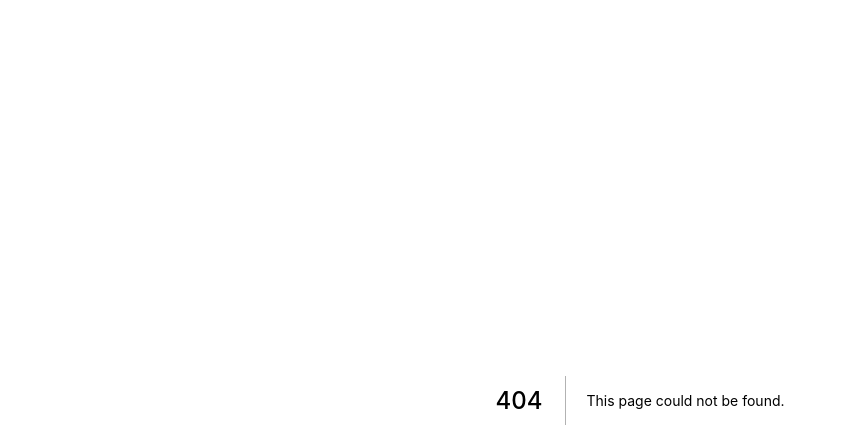
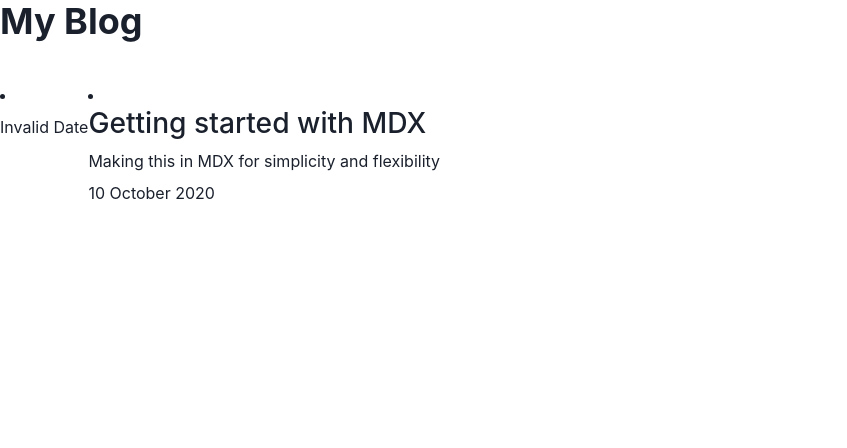
Before and after one commit to mikerhyssmith/Seablogium, a Next.js app: page /blog in a window 1280 px wide. Before the commit this address had no page. Shown: the top 448 px of the page, without its empty margins (0-847 px from the left). Built offline with nearby package versions, Linux system fonts and the light colour scheme.

Commit message:
Initial setup for rendering blog posts

```diff
--- /dev/null
+++ b/lib/posts.ts
@@ -0,0 +1,43 @@
+import fs from "fs";
+import path from "path";
+import matter from "gray-matter";
+
+//Finding directory named "posts" from the current working directory of Node.
+const postDirectory = path.join(process.cwd(), "posts");
+
+export const getSortedPosts = () => {
+  //Reads all the files in the post directory
+  const fileNames = fs.readdirSync(postDirectory);
+
+  const allPostsData = fileNames.map((filename) => {
+    const slug = filename.replace(".mdx", "");
+
+    const fullPath = path.join(postDirectory, filename);
+    //Extracts contents of the MDX file
+    const fileContents = fs.readFileSync(fullPath, "utf8");
+    const { data } = matter(fileContents);
+
+    const options = { month: "long", day: "numeric", year: "numeric" };
+    const formattedDate = new Date(data.date).toLocaleDateString(
+      "en-GB",
+      options
+    );
+
+    const frontmatter = {
+      ...data,
+      date: formattedDate,
+    };
+    return {
+      slug,
+      ...frontmatter,
+    };
+  });
+
+  return allPostsData.sort((a, b) => {
+    if (new Date(a.date) < new Date(b.date)) {
+      return 1;
+    } else {
+      return -1;
+    }
+  });
+};
--- /dev/null
+++ b/next.config.js
@@ -0,0 +1,6 @@
+
+const withMDX = require("@next/mdx")();
+
+module.exports = withMDX({
+  pageExtensions: ["js", "tsx", "mdx"],
+});
--- a/package.json
+++ b/package.json
@@ -11,6 +11,7 @@
     "@chakra-ui/react": "^1.1.5",
     "@emotion/react": "^11.1.4",
     "@emotion/styled": "^11.0.0",
+    "@mdx-js/loader": "^1.6.22",
     "@next/mdx": "^10.0.5",
     "framer-motion": "^3.2.2-rc.1",
     "gray-matter": "^4.0.2",
--- a/pages/_app.tsx
+++ b/pages/_app.tsx
@@ -1,7 +1,12 @@
-import '../styles/globals.css'
+import "../styles/globals.css";
+import { ChakraProvider } from "@chakra-ui/react";
 
 function MyApp({ Component, pageProps }) {
-  return <Component {...pageProps} />
+  return (
+    <ChakraProvider>
+      <Component {...pageProps} />
+    </ChakraProvider>
+  );
 }
 
-export default MyApp
+export default MyApp;
--- /dev/null
+++ b/pages/blog/index.tsx
@@ -0,0 +1,65 @@
+import { Flex, Heading, Box, Text } from "@chakra-ui/react";
+import Link from "next/link";
+import React, { FunctionComponent } from "react";
+import { getSortedPosts } from "../../lib/posts";
+
+export interface IBlogIndex {
+  allPostsData: {
+    date: string;
+    slug: string;
+    title: string;
+    excerpt: string;
+  }[];
+}
+
+const BlogIndex: FunctionComponent<IBlogIndex> = ({ allPostsData }) => {
+  return (
+    <>
+      <Box>
+        <Heading>My Blog</Heading>
+        <Flex
+          sx={{
+            flexWrap: "wrap",
+            mt: "2rem",
+            direction: "column",
+          }}
+        >
+          {allPostsData.map(({ slug, date, title, excerpt }) => (
+            <Box variant="containers.postCard" sx={{ my: "0.5rem" }} key={slug}>
+              <li>
+                <Box>
+                  <Link key={slug} href="/blog/[slug]" as={`/blog/${slug}`}>
+                    <a>
+                      <Heading
+                        sx={{
+                          fontSize: "calc(1.6rem + 0.2vw)",
+                          fontWeight: "500",
+                        }}
+                      >
+                        {title}
+                      </Heading>
+                    </a>
+                  </Link>
+
+                  <Box sx={{ my: "0.5rem" }}>{excerpt}</Box>
+
+                  <Text>{date}</Text>
+                </Box>
+              </li>
+            </Box>
+          ))}
+        </Flex>
+      </Box>
+    </>
+  );
+};
+export default BlogIndex;
+
+export async function getStaticProps() {
+  const allPostsData = getSortedPosts();
+  return {
+    props: {
+      allPostsData,
+    },
+  };
+}
--- /dev/null
+++ b/posts/getting-started-with-mdx.mdx
@@ -0,0 +1,25 @@
+---
+title: "Getting started with MDX"
+date: "2020-10-10"
+author: "MDX Team"
+excerpt: "Making this in MDX for simplicity and flexibility"
+---
+
+## Why MDX ?
+
+❤️ **Powerful**: MDX blends markdown and JSX syntax to fit perfectly in
+React/JSX-based projects.
+
+💻 **Everything is a component**: Use existing components inside your
+MDX and import other MDX files as plain components.
+
+🔧 **Customizable**: Decide which component is rendered for each markdown
+element (`{ h1: MyHeading }`).
+
+📚 **Markdown-based**: The simplicity and elegance of markdown remains,
+you interleave JSX only when you want to.
+
+🔥 **Blazingly blazing fast**: MDX has no runtime, all compilation occurs
+during the build stage.
+
+[MDX](https://mdxjs.com) is markdown for component era.
--- /dev/null
+++ b/posts/some-random-points.mdx
@@ -0,0 +1,19 @@
+// ./posts/some-random-points.mdx
+
+---
+
+title: "Writing random points"
+date: "2020-10-09"
+author: "Jashn Maloo"
+excerpt: "World is random in what it does, so let's write something random"
+
+---
+
+## Some random points
+
+- Isn't writing in markdown lovely?
+- Aren't components so reusable?
+- Why is Next.js so fantastic?
+- Please give me 2021.
+
+### Some random heading
```
Also changed, not shown: tsconfig.json (+29 -0 lines), next-env.d.ts (added), 1 other file (tests, documents, lock files or other folders).
